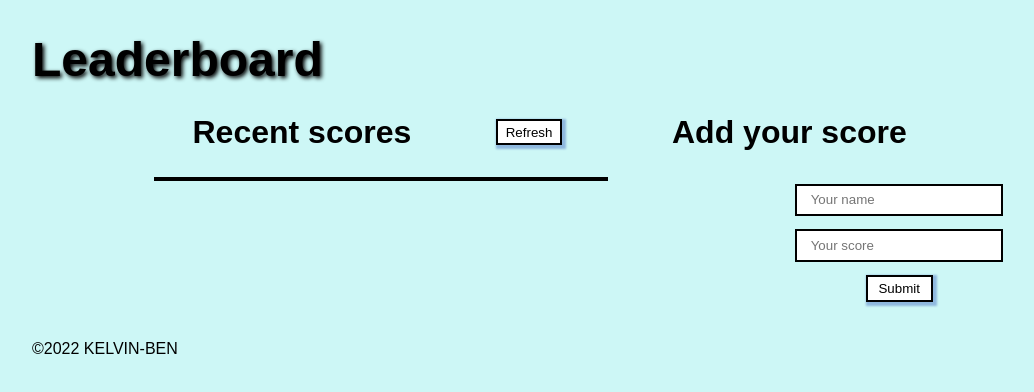
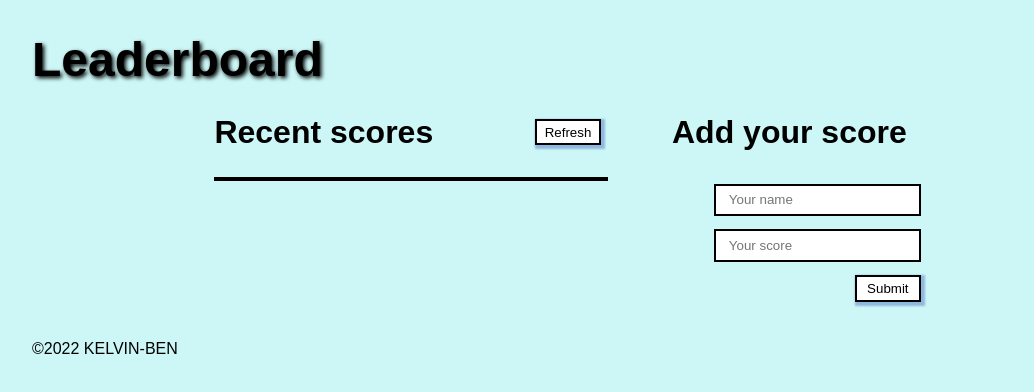
Before and after one commit to Kelvin-Ben/Leaderboard, a website with bundled scripts: page src/index.html in a window 1280 px wide. Shown: the top 392 px of the page, without its empty margins (0-1034 px from the left). Built offline with nearby package versions, Linux system fonts and the light colour scheme; no server answers.

Commit message:
Update files

```diff
--- a/src/index.css
+++ b/src/index.css
@@ -17,7 +17,12 @@ h1 {
 h2 {
   font-size: 2em;
 }
-
+.form-title {
+  width: 65%;
+}
+.length {
+  width: auto;
+}
 .flex-col {
   display: flex;
   flex-direction: column;
@@ -41,15 +46,26 @@ h2 {
 .scoretitle-container {
   display: flex;
   flex-direction: row;
-  justify-content: space-around;
+  justify-content: space-between;
   align-items: center;
 }
 
-.score-container,
-.form-container {
+.score-container {
   width: 50%;
 }
 
+.form-container {
+  display: flex;
+  width: 50%;
+  flex-direction: column;
+  align-items: flex-start;
+}
+.form-input {
+  width: 65%;
+  display: flex;
+  flex-direction: column;
+
+}
 input,
 button {
   margin: 0.5em;
@@ -95,6 +111,13 @@ button:hover {
 .submit-button:hover {
 color: #fff;
 }
+#submit_button {
+  width: 100%;
+  display: flex;
+  flex-direction: row;
+  align-items: flex-end;
+  justify-content: flex-end;
+}
 /* make a footer to show the owner */
 footer {
   display: flex;
@@ -107,3 +130,14 @@ footer {
   margin: 0 auto;
   /* margin: 0 auto; */
 }
+@media (min-width: 600px) {
+  .content {
+    width: 70%;
+  }
+  .form-input {
+    display: flex;
+    flex-direction: column;
+    align-items: flex-end;
+    /* justify-content: flex-end; */
+  }
+}
--- a/src/index.html
+++ b/src/index.html
@@ -23,7 +23,7 @@
         </div>
         <div class="form-container">
             <h2 class="form-title">Add your score</h2>
-            <form class="flex-col" action="#">
+            <form class="form-input" action="#">
                 <input class="player-name" type="text" name="name" id="player-name" placeholder="Your name" required>
                 <input class="player-score" type="number" id="player-score" placeholder="Your score" required>
                 <button type="submit" class="submit-button">Submit</button>
```
Also changed, not shown: dist/index.html, dist/main.js.
